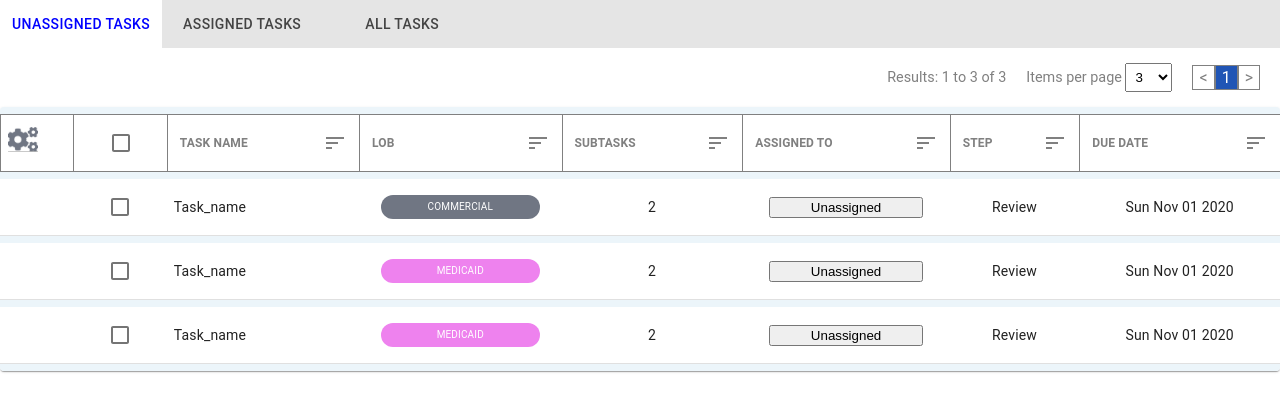
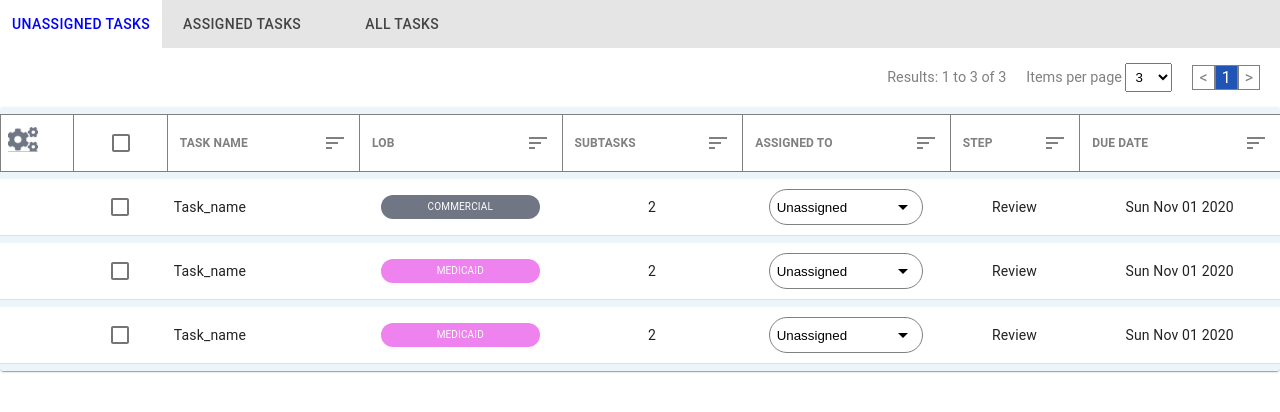
Before and after one commit to sheetal1403/task-manager-tool, a React (Create React App) app: page / in a window 1280 px wide. Shown: the top 412 px of the page. Built offline with nearby package versions, Linux system fonts and the light colour scheme; a web font is replaced by a local one.

Commit message:
Add styles to assign input

```diff
--- a/src/components/AssignmentInput/AssignmentInput.css
+++ b/src/components/AssignmentInput/AssignmentInput.css
@@ -12,8 +12,26 @@
     position: absolute;
     left: 0;
     right: 0;
+    z-index: 1;
 }
 
 .Dropdown{
     width: 100%;
+    background-color: white;
+    padding: 5px 7px;
+    border: 1px solid gray;
+    border-radius: 20px;
+    display: flex;
+    justify-content: space-between;
+    align-items: center;
+    cursor: pointer;
+
 }
+
+.Dropdown p{
+    margin: 0;
+}
+
+.react-select__control{
+    padding: 10px;
+}
--- a/src/components/AssignmentInput/AssignmentInput.js
+++ b/src/components/AssignmentInput/AssignmentInput.js
@@ -1,16 +1,17 @@
 import React, { useState } from 'react'
 import Select from 'react-select';
 import './AssignmentInput.css';
+import ArrowDropDownIcon from '@material-ui/icons/ArrowDropDown';
 
-function AssignmentInput() {
+function AssignmentInput(props) {
 
-    const [value, setvalue] = useState('Unassigned')
+    const [value, setvalue] = useState(props.assignedTo);
     const [isOpen, setIsOpen] = useState(false);
 
     const options = [
-        {value:'1', label: 'Item 1'},
-        {value:'2', label: 'Item 2'},
-        {value:'3', label: 'Item 3'},
+        {value:'Nicole Smith', label: 'Nicole Smith'},
+        {value:'Derek Roberts', label: 'Derek Roberts'},
+        {value:'Susan Miller', label: 'Susan Miller'},
     ]
 
     const handleClick = () => {
@@ -18,13 +19,15 @@ function AssignmentInput() {
     }
 
     const onSelectChange = (data) => {
-        console.log(data.label)
         setvalue(data.label)
         setIsOpen(false)
     }
 
     const useStyles = {
-        width: '100px'
+        width: '100px',
+        placeholder: (styles) => ({...styles, fontSize: '10px'}),
+        control: styles => ({...styles, borderRadius: '20px'}),
+        menu: styles => ({...styles, margin: 0})
     }
 
     let menu = (isOpen &&
@@ -32,7 +35,7 @@ function AssignmentInput() {
                 <Select
                     autoFocus
                     controlShouldRenderValue={false}
-                    placeholder="Search..."
+                    placeholder="Search for user"
                     value={value}
                     onChange={onSelectChange}
                     options={options}
@@ -45,14 +48,7 @@ function AssignmentInput() {
 
 
         <div className="Assign">
-            {/* <Select options={[
-                {value:'1', label: 'Item 1'},
-                {value:'2', label: 'Item 2'},
-                {value:'3', label: 'Item 3'},
-                ]} val>
-
-            </Select> */}
-            <button onClick={handleClick} className="Dropdown">{value}</button>
+            <button onClick={handleClick} className="Dropdown"><p>{value}</p><ArrowDropDownIcon/></button>
             {menu}
 
         </div>
--- a/src/components/Table/Table.js
+++ b/src/components/Table/Table.js
@@ -50,7 +50,7 @@ export default function TasksTable(props) {
                     <TableCell align="left" className="TableCell">{row.name}</TableCell>
                     <TableCell align="center" className="TableCell"><Lob lob={row.lob}/></TableCell>
                     <TableCell align="center" className="TableCell">{row.subtasks}</TableCell>
-                    <TableCell align="center" className="TableCell"><AssignmentInput/></TableCell>
+                    <TableCell align="center" className="TableCell"><AssignmentInput assignedTo={row.assignedTo}/></TableCell>
                     <TableCell align="center" className="TableCell">{row.step}</TableCell>
                     <TableCell align="center" className="TableCell">{row.dueDate}</TableCell>
               </TableRow>
--- a/src/tasksData.js
+++ b/src/tasksData.js
@@ -15,7 +15,7 @@ export const tasksData = [
         lob: 'Commercial',
         subtasks: 2,
         assigned: false,
-        assignedTo: 'Derek Roberts',
+        assignedTo: 'Unassigned',
         step: 'Review',
         dueDate: (new Date(2020, 10, 1 )).toDateString()
     },
@@ -25,7 +25,7 @@ export const tasksData = [
         lob: 'Exchange',
         subtasks: 2,
         assigned: true,
-        assignedTo: 'Derek Roberts',
+        assignedTo: 'Nichole Smith',
         step: 'Review',
         dueDate: (new Date(2020, 10, 1 )).toDateString()
     },
@@ -45,7 +45,7 @@ export const tasksData = [
         lob: 'Medicaid',
         subtasks: 2,
         assigned: false,
-        assignedTo: 'Derek Roberts',
+        assignedTo: 'Unassigned',
         step: 'Review',
         dueDate: (new Date(2020, 10, 1 )).toDateString()
     },
@@ -55,7 +55,7 @@ export const tasksData = [
         lob: 'Exchange',
         subtasks: 2,
         assigned: true,
-        assignedTo: 'Derek Roberts',
+        assignedTo: 'Susan Miller',
         step: 'Review',
         dueDate:(new Date(2020, 10, 1 )).toDateString()
     },
@@ -65,7 +65,7 @@ export const tasksData = [
         lob: 'Medicaid',
         subtasks: 2,
         assigned: false,
-        assignedTo: 'Derek Roberts',
+        assignedTo: 'Unassigned',
         step: 'Review',
         dueDate:(new Date(2020, 10, 1 )).toDateString()
     },
@@ -75,7 +75,7 @@ export const tasksData = [
         lob: 'Commercial',
         subtasks: 2,
         assigned: true,
-        assignedTo: 'Derek Roberts',
+        assignedTo: 'Susan Miller',
         step: 'Review',
         dueDate: (new Date(2020, 10, 1 )).toDateString()
     },
```
